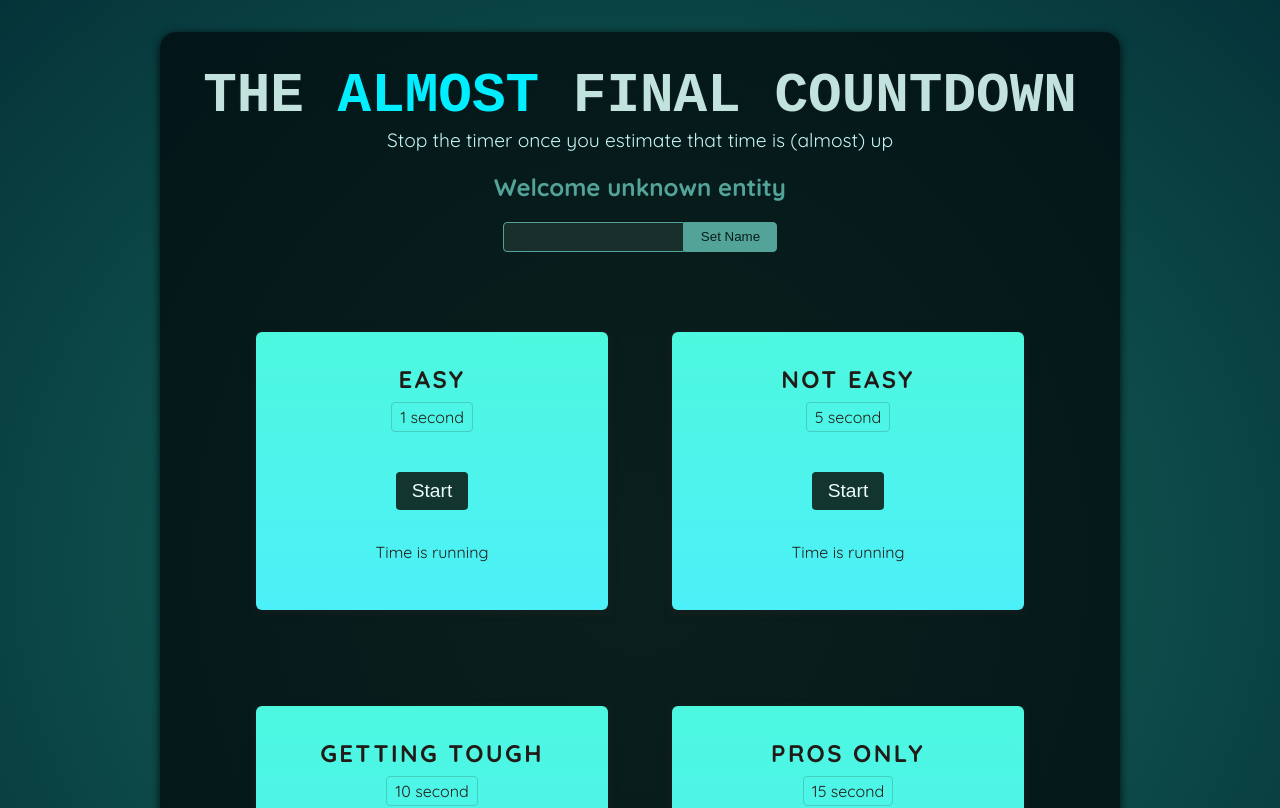
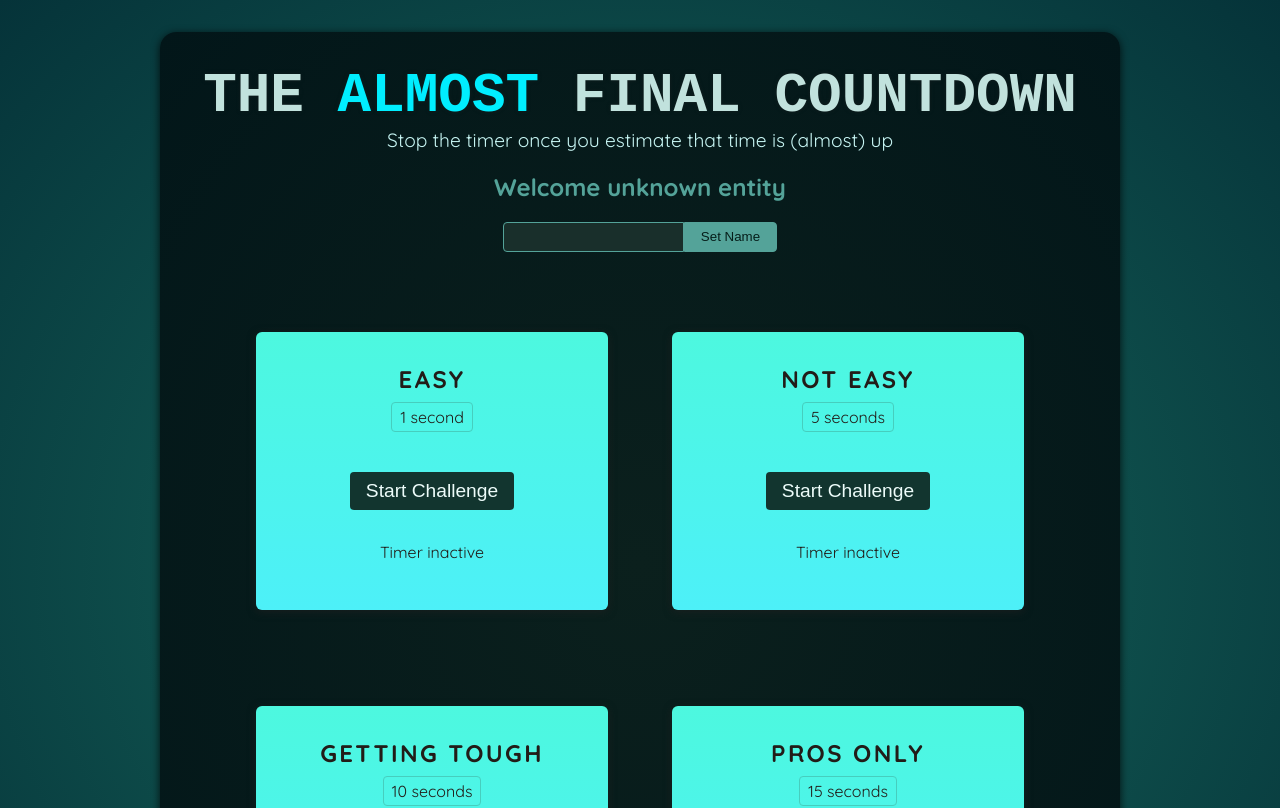
Before and after one commit to ritacc12/Timer-countdown-game, a React (Vite) app: page / in a window 1280 px wide. Shown: the top 808 px of the page. Built offline with nearby package versions, Linux system fonts and the light colour scheme; a web font is replaced by a local one.

Commit message:
import web API setTimeout and manage the timer state (start & expired)

```diff
--- a/src/components/TimerChallenge.jsx
+++ b/src/components/TimerChallenge.jsx
@@ -1,12 +1,39 @@
+import { useState, useRef } from "react";
+
 export default function TimeChallenge({ title, targetTime }) {
+  const timer = useRef();
+  const [timeStarted, setTimeStarted] = useState(false);
+  const [timeExpired, setTimeExpired] = useState(false);
+
+  function handleStart() {
+    timer.current = setTimeout(() => {
+      setTimeExpired(true);
+    }, targetTime * 1000);
+
+    setTimeStarted(true);
+  }
+
+  function handleStop() {
+    clearTimeout(timer.current);
+  }
+
   return (
-    <section className="challenge">
-      <h2>{title}</h2>
-      <p className="challenge-time">{targetTime} second</p>
-      <p>
-        <button>Start</button>
-      </p>
-      <p className="">Time is running</p>
-    </section>
+    <>
+      <section className="challenge">
+        <h2>{title}</h2>
+        {timeExpired && <p>You lost!</p>}
+        <p className="challenge-time">
+          {targetTime} second{targetTime > 1 ? "s" : ""}
+        </p>
+        <p>
+          <button onClick={timeStarted ? handleStop : handleStart}>
+            {timeStarted ? "Stop" : "Start"} Challenge
+          </button>
+        </p>
+        <p className={timeStarted ? "active" : undefined}>
+          {timeStarted ? "Time is running" : "Timer inactive"}
+        </p>
+      </section>
+    </>
   );
 }
```
